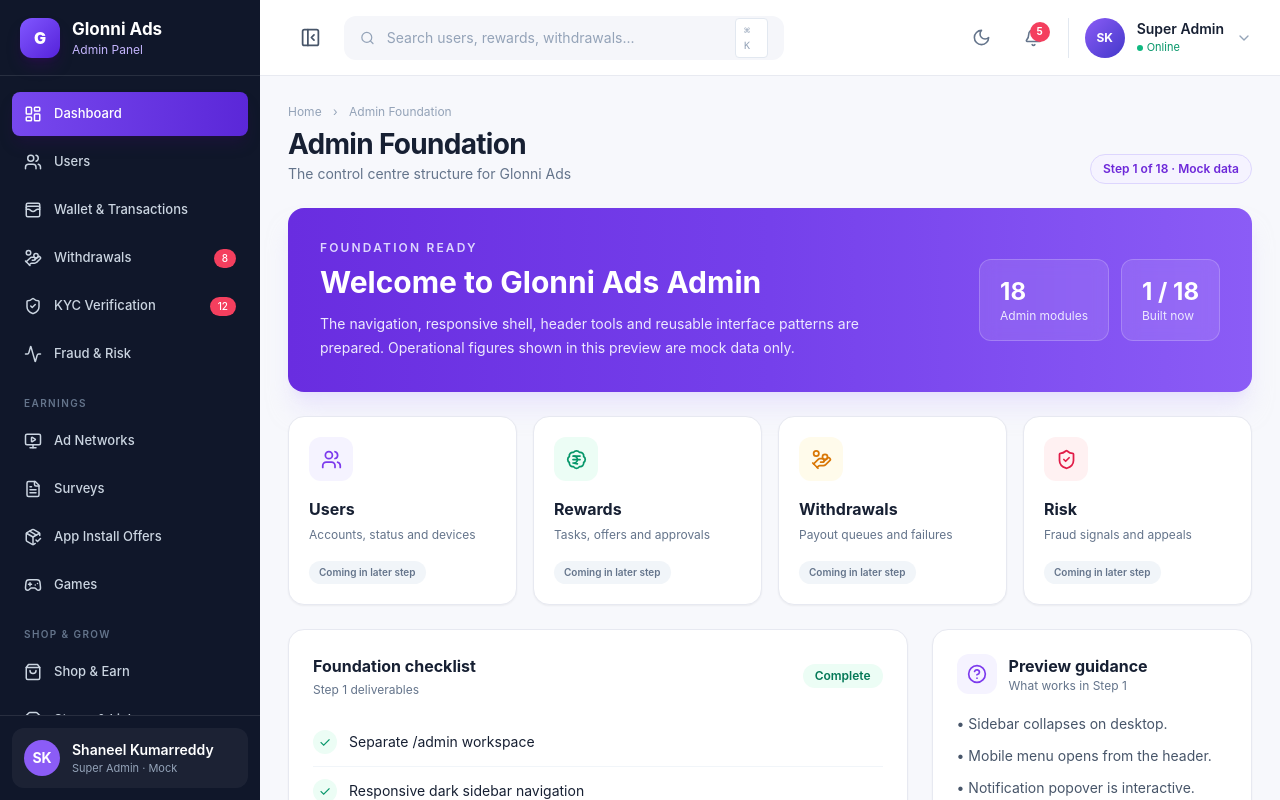
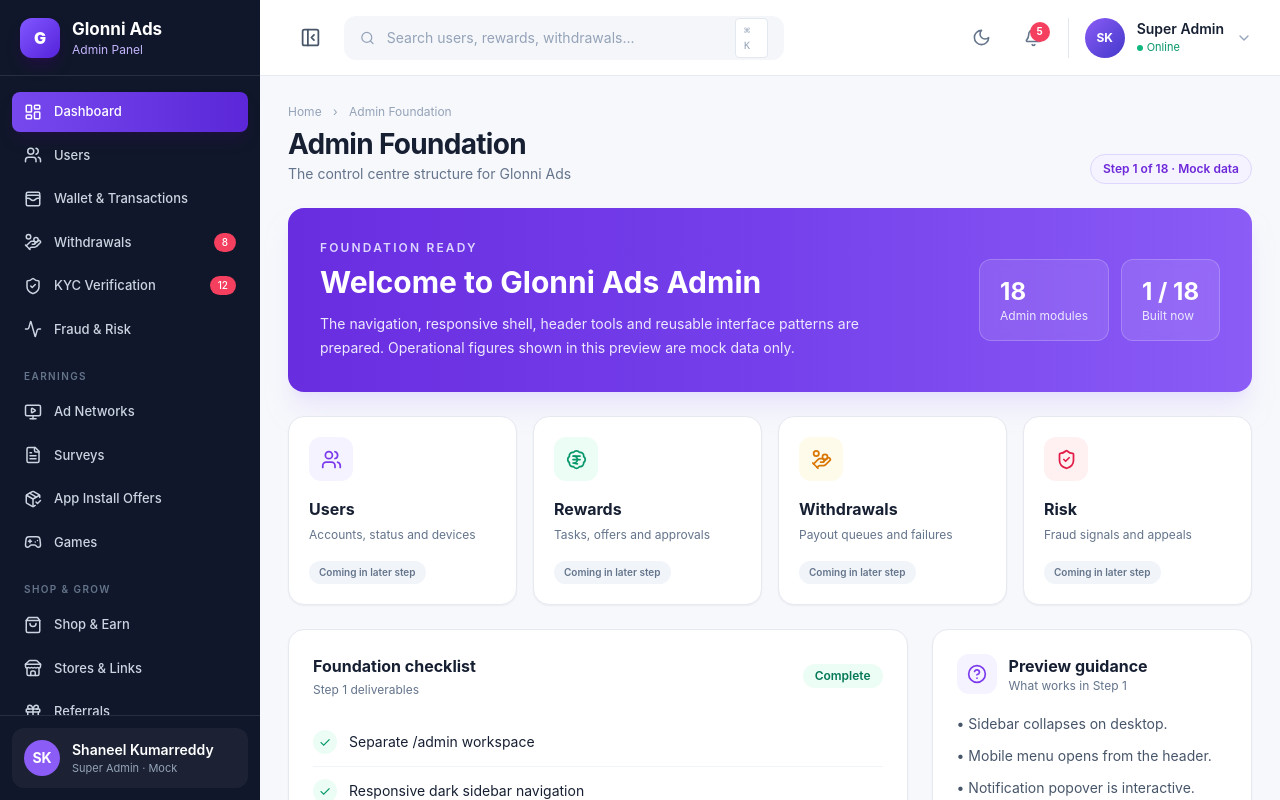
Before and after one commit to shaneelkumarreddy5/Glonni-ads-chatgpt, a Next.js app: page /admin in a window 1280 px wide. Shown: the top 800 px of the page. Built offline with nearby package versions, Linux system fonts and the light colour scheme.

Commit message:
Style admin foundation

```diff
--- a/app/globals.css
+++ b/app/globals.css
@@ -56,3 +56,11 @@
 .dark :focus-visible { outline-color: #c4b5fd; }
 .dark.high-contrast .text-slate-400, .dark.high-contrast .text-slate-500, .dark.high-contrast .text-slate-600 { color: #ded8eb !important; }
 .dark.high-contrast button, .dark.high-contrast a, .dark.high-contrast input, .dark.high-contrast textarea, .dark.high-contrast select { border-color: #8f84a2; }
+
+/* Admin workspace is intentionally isolated from the customer-app theme. */
+.admin-root { color-scheme: light; font-family: Inter, ui-sans-serif, system-ui, -apple-system, BlinkMacSystemFont, "Segoe UI", sans-serif; }
+.admin-root button, .admin-root a { min-height: 0; }
+.admin-root input { color: #172033; }
+.admin-scroll { scrollbar-width: thin; scrollbar-color: #38415a transparent; }
+.admin-scroll::-webkit-scrollbar { width: 5px; }
+.admin-scroll::-webkit-scrollbar-thumb { background: #38415a; border-radius: 999px; }
```
